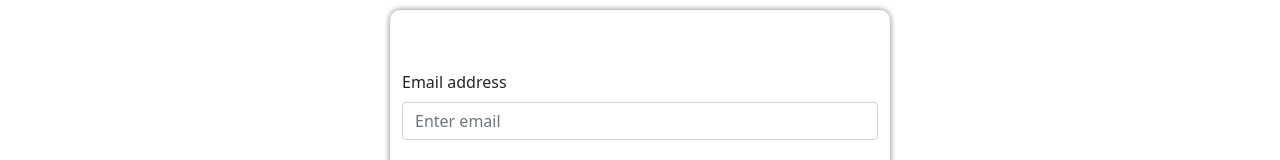
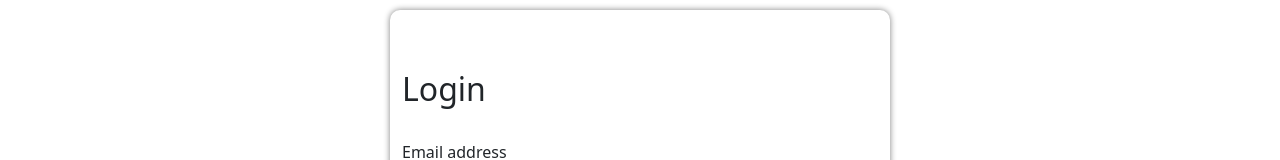
Before and after one commit to Momenuzzaman/educational-website, a React (Create React App) app: page /login in a window 1280 px wide. Shown: the part 390-550 px from the top of the page. Built offline with nearby package versions, Linux system fonts and the light colour scheme.

Commit message:
login page done

```diff
--- a/src/Components/Login/Login.js
+++ b/src/Components/Login/Login.js
@@ -10,6 +10,8 @@ const Login = () => {
             <img src={img} alt="" />
             <div className="container form">
                 <Form>
+                    <h2>Login</h2>
+                    <br />
                     <Form.Group className="mb-3" controlId="formGroupEmail">
                         <Form.Label>Email address</Form.Label>
                         <Form.Control type="email" placeholder="Enter email" />
```
